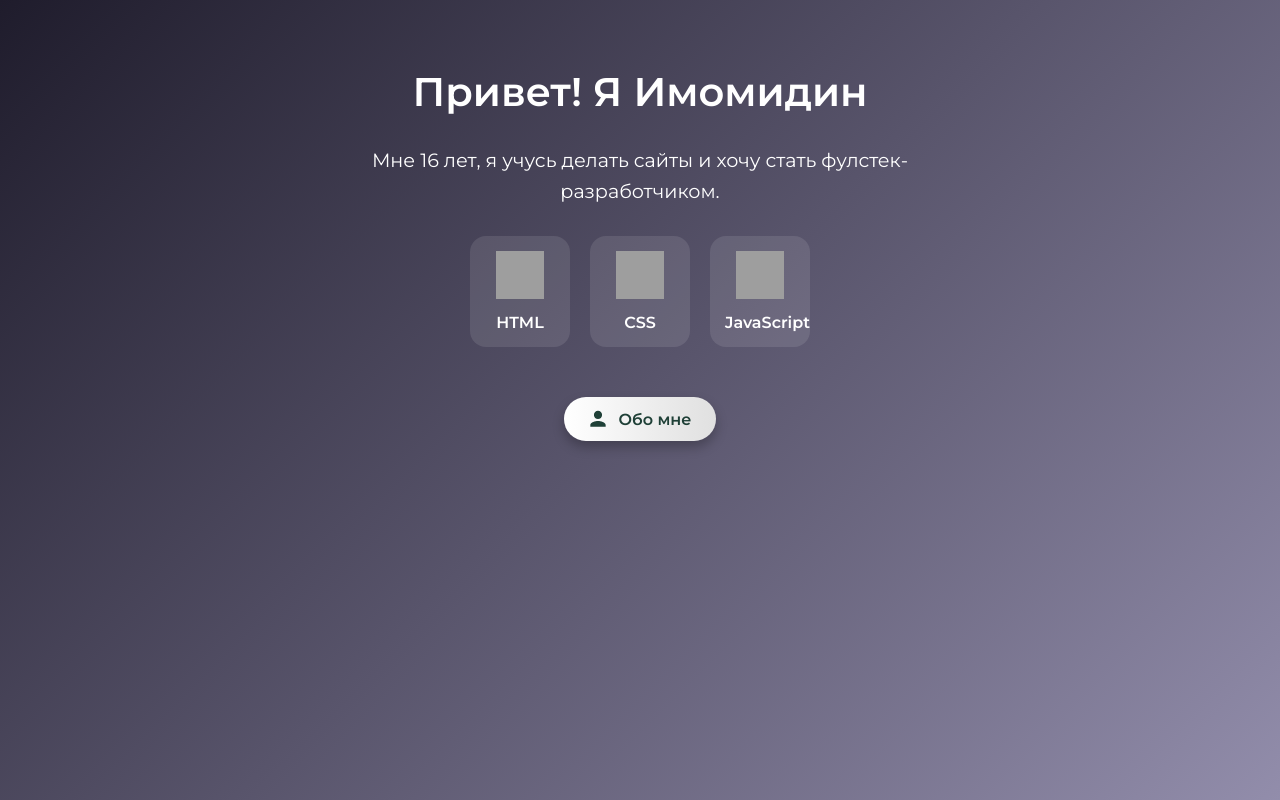
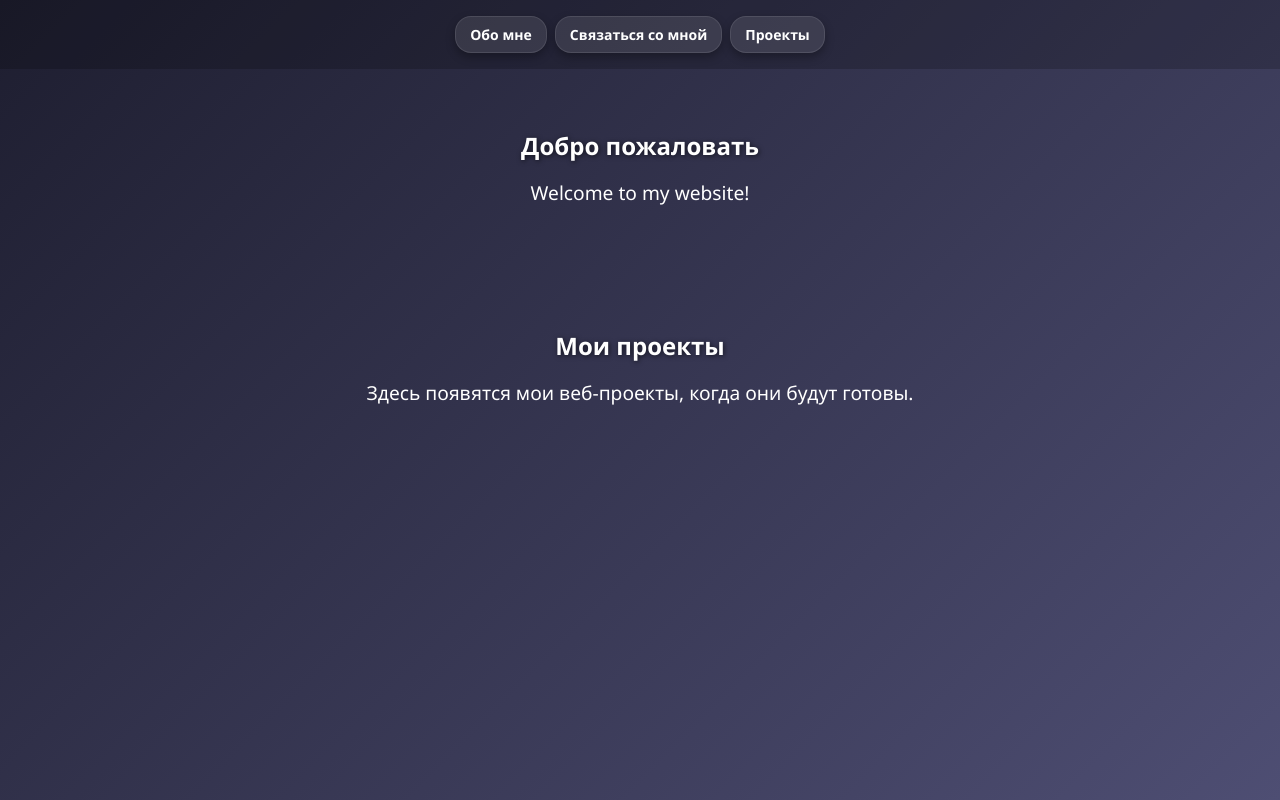
Before and after one commit to IMOMDIN/IMOMDIN.github.io, a plain HTML site: page index.html in a window 1280 px wide. Drawn offline with Linux system fonts and the light colour scheme; grey boxes are pictures that could not be loaded.

Commit message:
Add files via upload

```diff
--- a/index.html
+++ b/index.html
@@ -3,177 +3,119 @@
 <head>
   <meta charset="UTF-8">
   <title>Имомидин — начинающий разработчик</title>
-
-  <!-- Мета-теги для SEO -->
-  <meta name="description" content="Имомидин — начинающий веб-разработчик. Изучаю HTML, CSS и JavaScript. Мой личный сайт.">
-  <meta name="keywords" content="Имомидин, HTML, CSS, JavaScript, веб-разработчик, сайты, Tajikistan, фулстек, разработка">
-  <meta name="author" content="Imomdin">
   <meta name="viewport" content="width=device-width, initial-scale=1.0">
-
-  <!-- Подтверждение Google -->
-  <meta name="google-site-verification" content="vhMN-OPOZl1NtJ1c6hGqiRucPPJ5IMDI8_MNjQ91Xdc" />
-
-  <!-- Шрифты -->
-  <link href="https://fonts.googleapis.com/css2?family=Montserrat:wght@400;600&display=swap" rel="stylesheet">
-
   <style>
     * {
+      margin: 0;
+      padding: 0;
       box-sizing: border-box;
     }
 
     body {
-      margin: 0;
-      padding: 0;
-      font-family: 'Montserrat', sans-serif;
-      background: linear-gradient(135deg, #1f1c2c, #928dab);
+      font-family: 'Segoe UI', sans-serif;
+      background: linear-gradient(135deg, #1e1e30, #4e4e73);
       color: #fff;
       min-height: 100vh;
-      display: flex;
-      flex-direction: column;
-      align-items: center;
-      text-align: center;
-      padding: 40px 20px;
     }
 
-    h1 {
-      font-size: 2.5em;
-      margin-bottom: 10px;
+    /* Навигация */
+    nav {
+      display: flex;
+      justify-content: center;
+      gap: 8px; /* меньшее расстояние между кнопками */
+      padding: 16px;
+      flex-wrap: nowrap;
+      overflow-x: auto;
+      background: rgba(0, 0, 0, 0.2);
+    }
+
+    nav a {
+      padding: 8px 14px; /* компактнее */
+      background: rgba(255, 255, 255, 0.1);
+      border-radius: 16px;
+      text-decoration: none;
+      color: #fff;
+      font-weight: bold;
+      font-size: 14px;
+      transition: all 0.3s ease;
+      box-shadow: 0 4px 10px rgba(0,0,0,0.3);
+      border: 1px solid rgba(255,255,255,0.1);
+      white-space: nowrap;
+    }
+
+    nav a:hover {
+      background: rgba(255, 255, 255, 0.2);
+    }
+
+    /* Секции */
+    section {
+      text-align: center;
+      padding: 60px 20px;
+      animation: fadeIn 1s ease-in-out;
+    }
+
+    h1, h2 {
+      margin-bottom: 16px;
+      text-shadow: 1px 1px 5px rgba(0, 0, 0, 0.6);
     }
 
     p {
       font-size: 1.2em;
-      max-width: 600px;
-      margin-bottom: 30px;
       line-height: 1.6;
+      max-width: 700px;
+      margin: 0 auto;
     }
 
-    .logos {
-      display: flex;
-      flex-wrap: wrap;
-      justify-content: center;
-      gap: 20px;
-      margin-bottom: 30px;
-    }
-
-    .logo-block {
-      background: rgba(255, 255, 255, 0.1);
-      padding: 15px;
-      border-radius: 16px;
-      transition: transform 0.3s, background 0.3s;
-      width: 100px;
-      text-align: center;
-    }
-
-    .logo-block:hover {
-      transform: translateY(-5px);
-      background: rgba(255, 255, 255, 0.15);
-    }
-
-    .logo-block img {
-      width: 48px;
-      height: 48px;
-      margin-bottom: 10px;
-    }
-
-    .logo-block span {
-      font-weight: bold;
-      font-size: 1em;
-    }
-
-    .btn {
-      background: linear-gradient(to right, #ffffff, #e0e0e0);
-      color: #1f4037;
-      border: none;
-      padding: 12px 24px;
-      font-size: 1em;
-      border-radius: 30px;
-      cursor: pointer;
-      margin-top: 20px;
-      display: inline-flex;
-      align-items: center;
-      gap: 10px;
-      text-decoration: none;
-      font-weight: 600;
-      box-shadow: 0 6px 12px rgba(0, 0, 0, 0.25);
-      transition: all 0.3s ease-in-out;
-      position: relative;
-      overflow: hidden;
-    }
-
-    .btn::before {
-      content: "";
-      position: absolute;
-      top: 0;
-      left: -75%;
-      width: 50%;
-      height: 100%;
-      background: rgba(255,255,255,0.4);
-      transform: skewX(-25deg);
-      transition: left 0.6s ease;
-    }
-
-    .btn:hover::before {
-      left: 125%;
-    }
-
-    .btn:hover {
-      transform: scale(1.05);
-      box-shadow: 0 10px 20px rgba(0, 0, 0, 0.35);
-    }
-
-    .btn svg {
-      width: 20px;
-      height: 20px;
+    @keyframes fadeIn {
+      from {
+        opacity: 0;
+        transform: translateY(30px);
+      }
+      to {
+        opacity: 1;
+        transform: translateY(0);
+      }
     }
 
     @media (max-width: 480px) {
-      h1 {
+      nav {
+        gap: 6px;
+        padding: 12px;
+      }
+
+      nav a {
+        font-size: 13px;
+        padding: 7px 12px;
+      }
+
+      h1, h2 {
         font-size: 1.8em;
       }
 
       p {
         font-size: 1em;
       }
-
-      .logo-block {
-        width: 90px;
-        padding: 10px;
-      }
-
-      .logo-block img {
-        width: 40px;
-        height: 40px;
-      }
-
-      .btn {
-        font-size: 0.9em;
-        padding: 10px 20px;
-      }
     }
   </style>
 </head>
 <body>
-  <h1>Привет! Я Имомидин</h1>
-  <p>Мне 16 лет, я учусь делать сайты и хочу стать фулстек-разработчиком.</p>
+  <!-- Навигация -->
+  <nav>
+    <a href="#about">Обо мне</a>
+    <a href="#contact">Связаться со мной</a>
+    <a href="#projects">Проекты</a>
+  </nav>
 
-  <div class="logos">
-    <div class="logo-block">
-      <img src="https://raw.githubusercontent.com/devicons/devicon/master/icons/html5/html5-original.svg" alt="HTML">
-      <span>HTML</span>
-    </div>
-    <div class="logo-block">
-      <img src="https://raw.githubusercontent.com/devicons/devicon/master/icons/css3/css3-original.svg" alt="CSS">
-      <span>CSS</span>
-    </div>
-    <div class="logo-block">
-      <img src="https://raw.githubusercontent.com/devicons/devicon/master/icons/javascript/javascript-original.svg" alt="JavaScript">
-      <span>JavaScript</span>
-    </div>
-  </div>
+  <!-- Добро пожаловать -->
+  <section class="welcome">
+    <h1>Добро пожаловать</h1>
+    <p>Welcome to my website!</p>
+  </section>
 
-  <a href="about.html" class="btn">
-    <svg xmlns="http://www.w3.org/2000/svg" fill="#1f4037" viewBox="0 0 24 24"><path d="M12 12c2.7 0 4.9-2.2 4.9-4.9S14.7 2.2 12 2.2 7.1 4.4 7.1 7.1 9.3 12 12 12zm0 2.4c-3.1 0-9.2 1.6-9.2 4.7v2.2h18.4v-2.2c0-3.1-6.1-4.7-9.2-4.7z"/></svg>
-    Обо мне
-  </a>
+  <!-- Мои проекты -->
+  <section id="projects">
+    <h2>Мои проекты</h2>
+    <p>Здесь появятся мои веб-проекты, когда они будут готовы.</p>
+  </section>
 </body>
 </html>
```
Also changed, not shown: about.html (+111 -62 lines).
